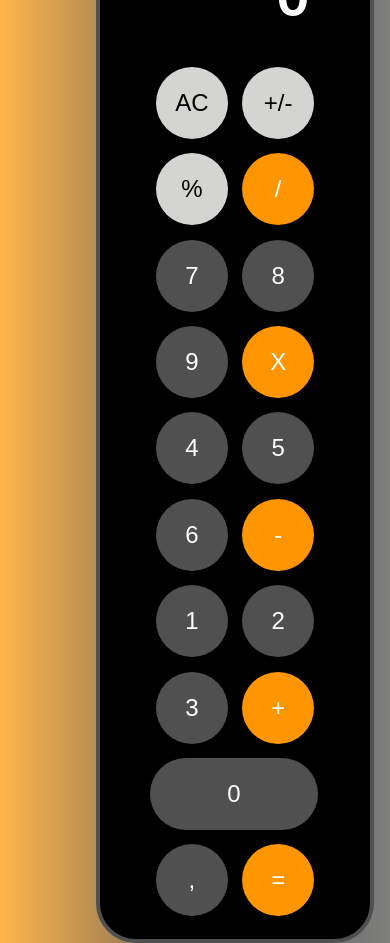
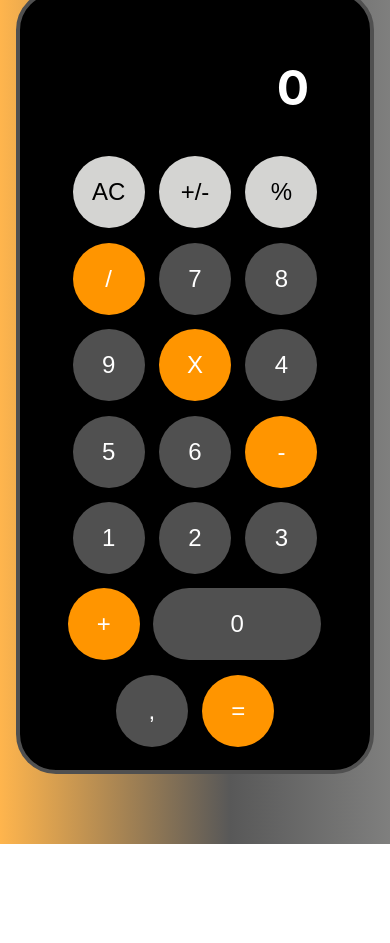
Before and after one commit to kalebefukuda/Calculator, a React (Create React App) app: page / in a window 390 px wide. After the commit the page ends 844 px from the top, so only its background shows below. Built offline with nearby package versions, Linux system fonts and the light colour scheme; the HTML template or start-up script is replaced by a standard one.

Commit message:
responsive

```diff
--- a/src/components/Calculator.css
+++ b/src/components/Calculator.css
@@ -69,3 +69,19 @@
     list-style-type: none;
     justify-content: space-between;
 }
+
+@media screen and (max-width: 576px) {
+    .calculator-container {
+        flex-direction: column;
+        max-width: 100%;
+        align-items: center;
+        margin-top: -5rem;
+    }
+    .number-0 {
+        width: 2/3;
+    }
+    .result {
+        font-size: 3em;
+        text-align: center;
+    }
+}
```
